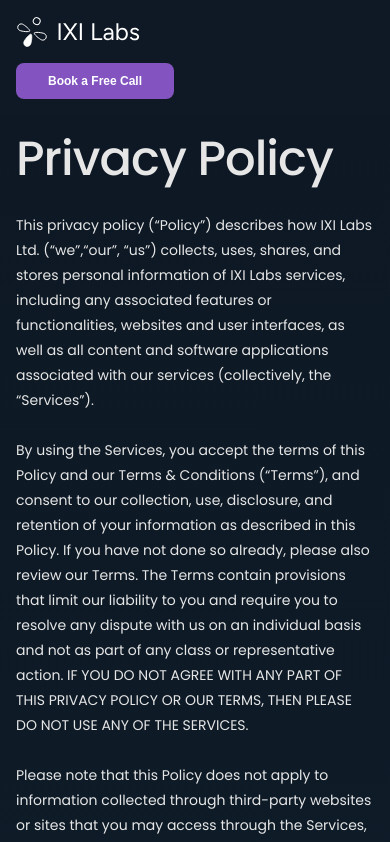
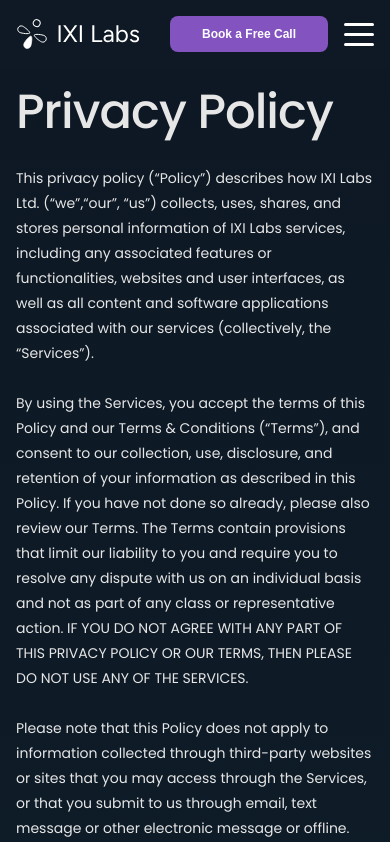
Before and after one commit to ProjectIxian/IXI-Labs-website, a Next.js app: page /privacy-policy in a window 390 px wide. Shown: the top 842 px of the page. Built offline with nearby package versions, Linux system fonts and the light colour scheme.

Commit message:
feat: added hamburger menu for mobile navbar

```diff
--- a/package.json
+++ b/package.json
@@ -16,6 +16,7 @@
     "prettier": "^3.3.3",
     "react": "18.3.1",
     "react-dom": "18.3.1",
+    "react-responsive": "^10.0.0",
     "sharp": "^0.33.5"
   },
   "devDependencies": {
--- /dev/null
+++ b/src/components/HamburgerMenu/HamburgerMenu.module.scss
@@ -0,0 +1,93 @@
+.hamburgerMenu {
+  display: flex;
+  align-items: center;
+  gap: 16px;
+
+  .hamburgerIcon {
+    display: flex;
+    flex-direction: column;
+    justify-content: space-around;
+    width: 30px;
+    height: 30px;
+    background: transparent;
+    border: none;
+    cursor: pointer;
+    padding: 0;
+    z-index: 10;
+
+    span {
+      width: 30px;
+      height: 3px;
+      background: #fff;
+      border-radius: 2px;
+      transition: all 0.3s linear;
+      position: relative;
+      transform-origin: 1px;
+
+      &.open:nth-child(1) {
+        transform: rotate(45deg);
+      }
+
+      &.open:nth-child(2) {
+        opacity: 0;
+        transform: translateX(20px);
+      }
+
+      &.open:nth-child(3) {
+        transform: rotate(-45deg);
+      }
+    }
+  }
+
+  .menu {
+    z-index: 99999;
+    display: flex;
+    align-items: flex-end;
+    flex-direction: column;
+    background: #0e1925;
+    top: 68px;
+    right: 0;
+    left: 0;
+    transform: translateY(-20px);
+    width: 100%;
+    position: absolute;
+    padding: 16px;
+    box-shadow: 0 8px 16px rgba(0, 0, 0, 0.2);
+    opacity: 0;
+    transition:
+      opacity 0.3s ease,
+      all 0.3s ease;
+    animation: none;
+    border: none;
+
+    &.open {
+      opacity: 1;
+      transform: translateY(0);
+      animation: slideInBorder 0.3s forwards;
+    }
+
+    a {
+      color: #fff;
+      text-decoration: none;
+      padding: 10px 0;
+      transition: color 0.3s;
+      font-size: 1.5rem;
+
+      &:hover {
+        color: #3ed3f4;
+      }
+    }
+  }
+}
+
+@keyframes slideInBorder {
+  0% {
+    border-top: none;
+  }
+  50% {
+    border-top: 1px solid #0e1925;
+  }
+  100% {
+    border-top: 1px solid #fff;
+  }
+}
--- /dev/null
+++ b/src/components/HamburgerMenu/HamburgerMenu.tsx
@@ -0,0 +1,50 @@
+'use client';
+
+import classes from './HamburgerMenu.module.scss';
+import { useState } from 'react';
+import classNames from 'classnames';
+import { useTranslations } from 'next-intl';
+import Link from 'next/link';
+import { Routes, Section } from '@/contants/contants';
+import Button from '@/components/Button/Button';
+
+const HamburgerMenu = () => {
+  const t = useTranslations('Navbar');
+  const [isOpen, setIsOpen] = useState(false);
+
+  const toggleMenu = () => {
+    setIsOpen(!isOpen);
+  };
+
+  return (
+    <section className={classes.hamburgerMenu}>
+      <Button>
+        <Link href={t('bookUrl')}>{t('bookHere')}</Link>
+      </Button>
+      <button className={classes.hamburgerIcon} onClick={toggleMenu}>
+        <span className={classNames({ [classes.open]: isOpen })}></span>
+        <span className={classNames({ [classes.open]: isOpen })}></span>
+        <span className={classNames({ [classes.open]: isOpen })}></span>
+      </button>
+      <div className={classNames(classes.menu, { [classes.open]: isOpen })}>
+        <Link href={`${Routes.INDEX}#${Section.SERVICES}`} onClick={toggleMenu}>
+          {t('services')}
+        </Link>
+        <Link
+          href={`${Routes.INDEX}#${Section.USE_CASES}`}
+          onClick={toggleMenu}
+        >
+          {t('useCases')}
+        </Link>
+        <Link
+          href={`${Routes.INDEX}#${Section.TECH_PRODUCTS}`}
+          onClick={toggleMenu}
+        >
+          {t('tech')}
+        </Link>
+      </div>
+    </section>
+  );
+};
+
+export default HamburgerMenu;
--- a/src/components/Navbar/Navbar.module.scss
+++ b/src/components/Navbar/Navbar.module.scss
@@ -15,13 +15,6 @@
     justify-content: space-between;
     align-items: center;
 
-    @include mq('xs') {
-      flex-direction: column;
-      padding: 16px;
-      gap: 8px;
-      align-items: flex-start;
-    }
-
     .links {
       display: flex;
       align-items: center;
@@ -30,12 +23,18 @@
       a {
         &:not(:first-child) {
           @include caption-02;
-
-          @include mq('sm') {
-            display: none;
-          }
         }
       }
     }
   }
+
+  .contentMobile {
+    padding: 16px;
+    overflow: unset;
+    position: relative;
+
+    > a {
+      max-height: 32px;
+    }
+  }
 }
--- a/src/components/Navbar/Navbar.tsx
+++ b/src/components/Navbar/Navbar.tsx
@@ -1,3 +1,5 @@
+'use client';
+
 import classes from './Navbar.module.scss';
 import Link from 'next/link';
 import { useTranslations } from 'next-intl';
@@ -7,13 +9,16 @@ import spixiLabsLogo from '../../../public/assets/spixi-labs-logo.svg';
 import { Routes, Section } from '@/contants/contants';
 import ContentWrapper from '@/components/ContentWrapper/ContentWrapper';
 import Button from '@/components/Button/Button';
+import { useMediaQuery } from 'react-responsive';
+import HamburgerMenu from '@/components/HamburgerMenu/HamburgerMenu';
+import classNames from 'classnames';
 
 const Navbar = () => {
   const t = useTranslations('Navbar');
+  const isMobile = useMediaQuery({ query: '(max-width: 768px)' });
 
-  return (
-    <nav className={classes.navbar}>
-      <ContentWrapper className={classes.content}>
+  const desktopMenu = (
+    <>
       <div className={classes.links}>
         <Link href={Routes.INDEX}>
           <Image src={spixiLabsLogo} alt={'spixi-labs-logo'} />
@@ -31,6 +36,26 @@ const Navbar = () => {
       <Button>
         <Link href={t('bookUrl')}>{t('bookHere')}</Link>
       </Button>
+    </>
+  );
+
+  const mobileMenu = (
+    <>
+      <Link href={Routes.INDEX}>
+        <Image src={spixiLabsLogo} alt={'spixi-labs-logo'} />
+      </Link>
+      <HamburgerMenu />
+    </>
+  );
+
+  return (
+    <nav className={classes.navbar}>
+      <ContentWrapper
+        className={classNames(classes.content, {
+          [classes.contentMobile]: isMobile,
+        })}
+      >
+        {isMobile ? mobileMenu : desktopMenu}
       </ContentWrapper>
     </nav>
   );
```
Also changed, not shown: 1 other file (tests, documents, lock files or other folders). Lines whose indentation alone changed are shown as unchanged.
